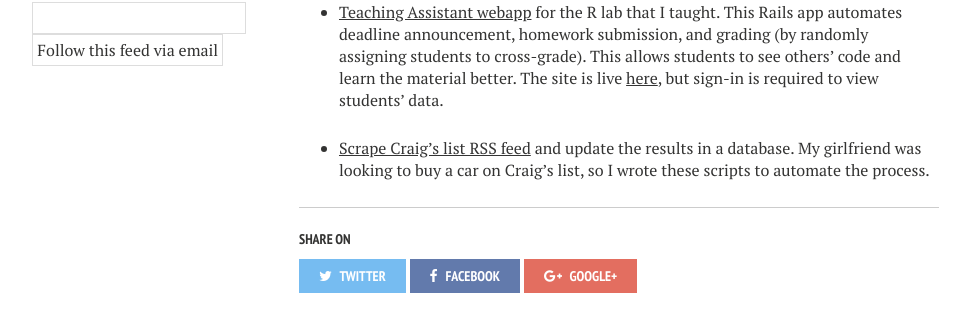
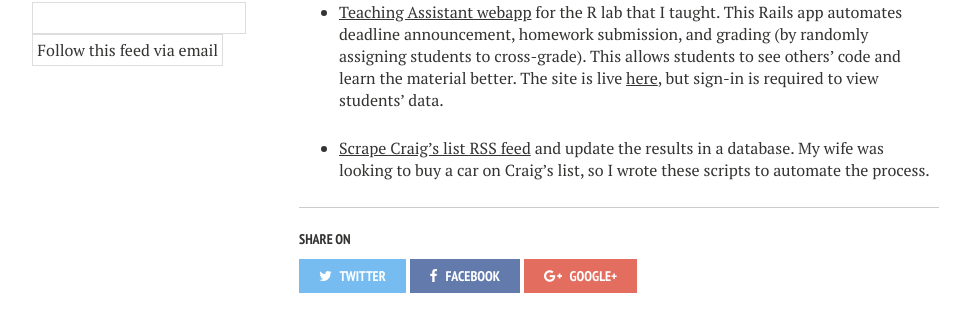
Before and after one commit to LaDilettante/personal-webpage2, a Jekyll site: the page built from about/index.md, in a window 1280 px wide. Shown: the part 495-827 px from the top of the page, without its empty margins (21-991 px from the left). Built offline with Jekyll 4.4.1, drawn with Linux system fonts in a browser that asks for light colours; nearby versions of some CDN libraries.

Commit message:
fix about

```diff
--- a/about/index.md
+++ b/about/index.md
@@ -17,4 +17,4 @@ Projects:
 
    * [Teaching Assistant webapp](https://github.com/LaDilettante/TA_app) for the R lab that I taught. This Rails app automates deadline announcement, homework submission, and grading (by randomly assigning students to cross-grade). This allows students to see others' code and learn the material better. The site is live [here](https://polsci630.herokuapp.com), but sign-in is required to view students' data.
 
-   * [Scrape Craig's list RSS feed](https://github.com/LaDilettante/craigslist) and update the results in a database. My girlfriend was looking to buy a car on Craig's list, so I wrote these scripts to automate the process.
+   * [Scrape Craig's list RSS feed](https://github.com/LaDilettante/craigslist) and update the results in a database. My wife was looking to buy a car on Craig's list, so I wrote these scripts to automate the process.
```
Also changed, not shown: _posts/2016-02-17-interaction-term.md (+0 -1 lines), 1 other file.
